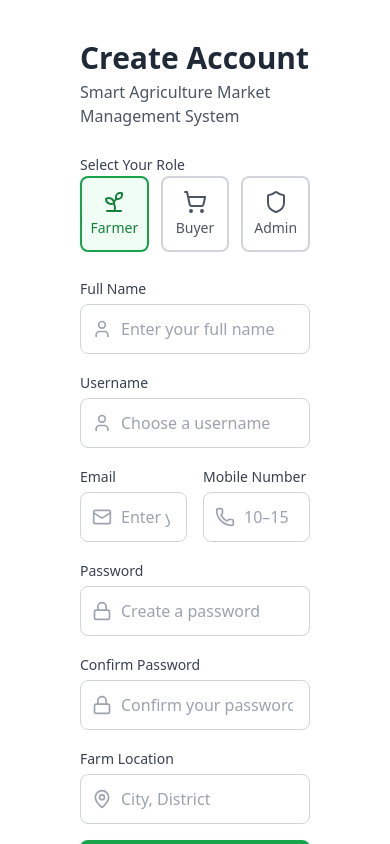
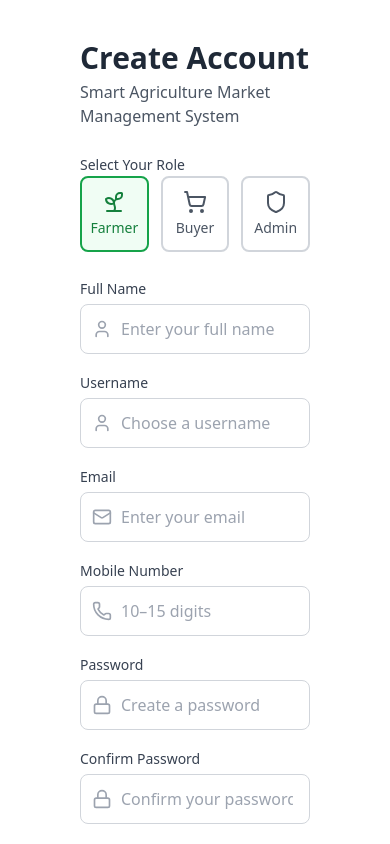
Before and after one commit to InduJay123/SmartAgriMarket, a React (Vite) app: page /contactus in a window 390 px wide. Both pictures are taken after a click on the button "Sign Up". Shown: the part 1522-2366 px from the top of the page. Built offline with nearby package versions, Linux system fonts and the light colour scheme; a web font is replaced by a local one.

Commit message:
responsive update

```diff
--- a/src/pages/authentication/Signup.tsx
+++ b/src/pages/authentication/Signup.tsx
@@ -107,7 +107,7 @@
             />
 
             {/* EMAIL + PHONE */}
-            <div className="grid grid-cols-2 gap-4">
+            <div className="grid grid-cols-1 md:grid-cols-2 gap-4">
               <InputField
                 label="Email"
                 icon={Mail}
```
